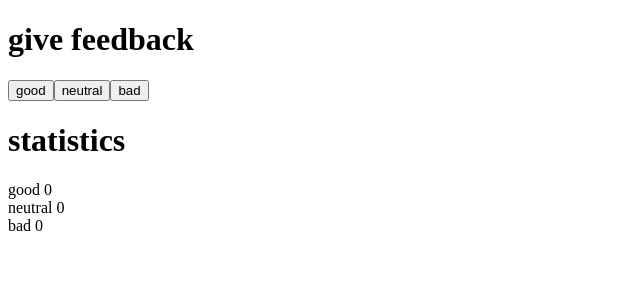
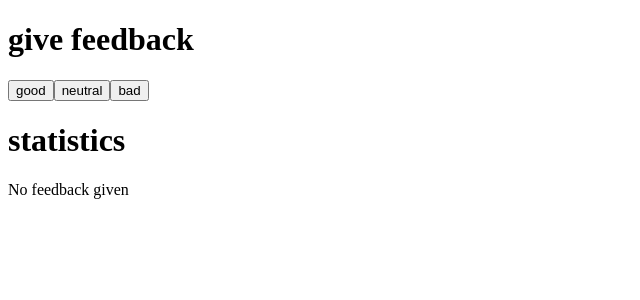
Before and after one commit to AlexGarcesIsAlreadyTaken/fullStackOpen, a React (Vite) app in the folder part1/: page / in a window 1280 px wide. Shown: the top 300 px of the page, without its empty margins (0-640 px from the left). Built offline with nearby package versions, Linux system fonts and the light colour scheme.

Commit message:
exercises 1.5-1.6

```diff
--- a/part1/src/App.jsx
+++ b/part1/src/App.jsx
@@ -4,14 +4,40 @@ const Button = ({handleClick, text}) => {
   return (<button onClick={handleClick}>{text}</button>)
 }
 
-const Statistic = ({text, value}) => {
+const StatisticLine = ({text, value}) => {
   return (<div>{text} {value}</div>)
+}
+
+const Statistics = ({good, neutral, bad}) => {
+  const total = good + neutral + bad
+  const average = () => {
+    if (total != 0) return (good - bad)/total
+    return 0
+  }
+
+  const positive = () => {
+    if (total != 0) return good/total
+    return 0
+  }
+
+  if (good != 0 || bad != 0 || neutral != 0) return (
+  <>
+      <StatisticLine text='good' value={good}/>
+      <StatisticLine text='neutral' value={neutral}/>
+      <StatisticLine text='bad' value={bad}/>
+      <StatisticLine text='all' value={total}/>
+      <StatisticLine text='average' value={average()}/>
+      <StatisticLine text='positive' value={positive()*100 + '%'}/>
+    </>
+  )
+  return <>No feedback given</>
 }
 
 const App = () => {
   const [good, setGood] = useState(0)
   const [neutral, setNeutral] = useState(0)
   const [bad, setBad] = useState(0)
+
 
   return (
     <div>
@@ -23,10 +49,7 @@ const App = () => {
       </div>
       <div>
         <h1>statistics</h1>
-        <Statistic text='good' value={good}/>
-        <Statistic text='neutral' value={neutral}/>
-        <Statistic text='bad' value={bad}/>
-
+        <Statistics good={good} neutral={neutral} bad={bad} />
       </div>
 
 
```
